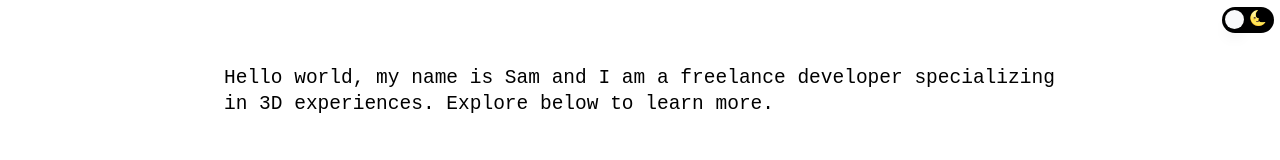
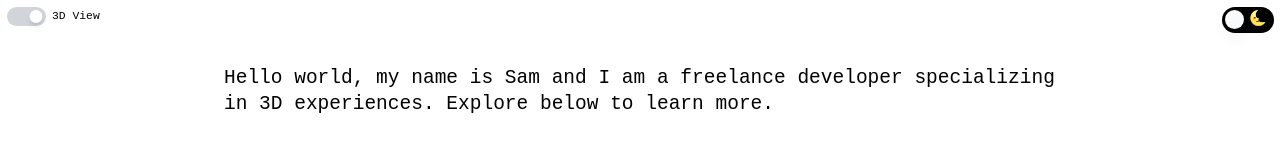
Before and after one commit to samanthacabrera/portfolio, a React (Vite) app: page / in a window 1280 px wide. Shown: the top 160 px of the page. Built offline with nearby package versions, Linux system fonts and the light colour scheme.

Commit message:
add simple view toggle button

```diff
--- a/src/pages/homepage/Home.jsx
+++ b/src/pages/homepage/Home.jsx
@@ -1,13 +1,47 @@
-import React from "react";
+import React, { useState } from "react";
 import Hero from "./Hero";
 import Room from "../../components/Room";
+import About from "./About";
+import ProjectsList from "./ProjectsList";
+import Services from "./Services";
+import Articles from "./Articles";
 
 function Home() {
+    const [is3DView, setIs3DView] = useState(true);
+
+    const toggleView = () => {
+        setIs3DView(!is3DView);
+    };
+
     return (
-        <div className="flex flex-col w-screen h-screen justify-center items-center overflow-hidden"
-        >
-            <Hero />
-            <Room />
+        <div className="flex flex-col w-screen h-screen justify-center items-center overflow-hidden">
+            <div
+                className="absolute top-2 left-2 flex items-center cursor-pointer"
+                onClick={toggleView}
+            >
+                <div
+                    className="w-12 h-6 flex items-center rounded-full p-1 transition-colors bg-gray-300"
+                >
+                    <div
+                        className={`w-4 h-4 bg-white rounded-full shadow-md transform transition-transform ${is3DView ? 'translate-x-6' : 'translate-x-0'}`}
+                    ></div>
+                </div>
+                <span className="ml-2 text-sm">{is3DView ? "3D View" : "Simple View"}</span>
+            </div>
+
+            {is3DView ?
+                <>
+                    <Hero />
+                    <Room />
+                </>
+                 :
+                <div className="flex flex-col py-20 space-y-20 overflow-y-scroll max-w-2xl mx-8">
+                    <About />
+                    <ProjectsList />
+                    <Services />
+                    <Articles />
+                </div>
+            }
         </div>
     );
 }
--- a/src/pages/homepage/Services.jsx
+++ b/src/pages/homepage/Services.jsx
@@ -156,7 +156,7 @@ const Services = () => {
           {services.map((service, index) => (
             <div
               key={index}
-              className="md:bg-white md:border md:shadow-sm md:rounded py-2 hover:scale-105 md:p-4 transition-transform duration-300 cursor-pointer"
+              className="bg-white border shadow-sm rounded py-2 hover:scale-105 p-4 transition-transform duration-300 cursor-pointer"
               onClick={() => setSelectedService(service)}
             >
               <h3 className="">{service.title}</h3>
```
